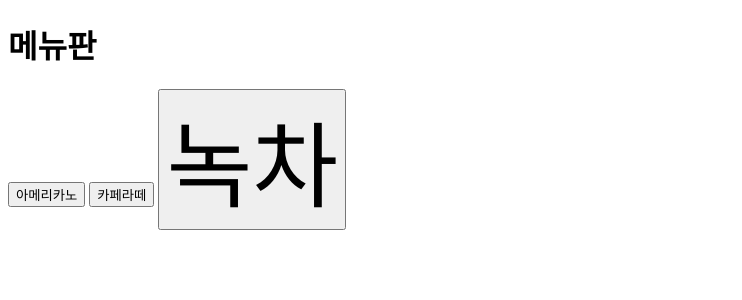
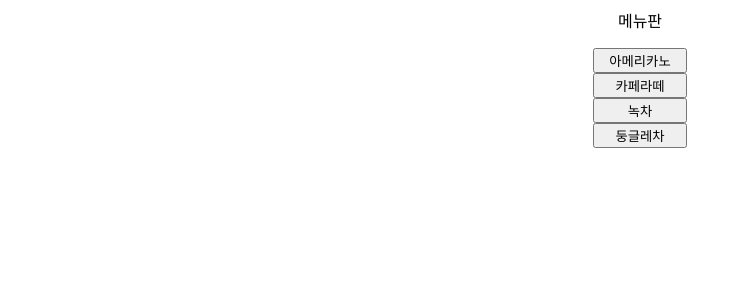
Before and after one commit to geun1/david, a Flask app: page / in a window 1280 px wide. Shown: the top 300 px of the page, without its empty margins (0-742 px from the left). Run offline with Flask 3, Linux system fonts and the light colour scheme.

Commit message:
Revise menu layout and add new beverage options
Updated the menu layout with centered buttons and added a new button for 둥글레차. 웹에서

```diff
--- a/templates/menu.html
+++ b/templates/menu.html
@@ -4,10 +4,11 @@
     <title>메뉴</title>
 </head>
 <body>
-    <p>{{ computername }}</p>
-    <h1>메뉴판</h1>
-    <button>아메리카노</button>
-    <button>카페라떼</button>
-    <button style="font-size:70pt;">녹차</button>
+ <center>
+메뉴판<p>
+<button name="menu1" style="width:70pt;">아메리카노</button><br>
+<button name="menu2" style="width:70pt;">카페라떼</button><br>
+<button name="menu2" style="width:70pt;">녹차</button><br>
+<button name="menu2" style="width:70pt;">둥글레차</button>
 </body>
 </html>
```
